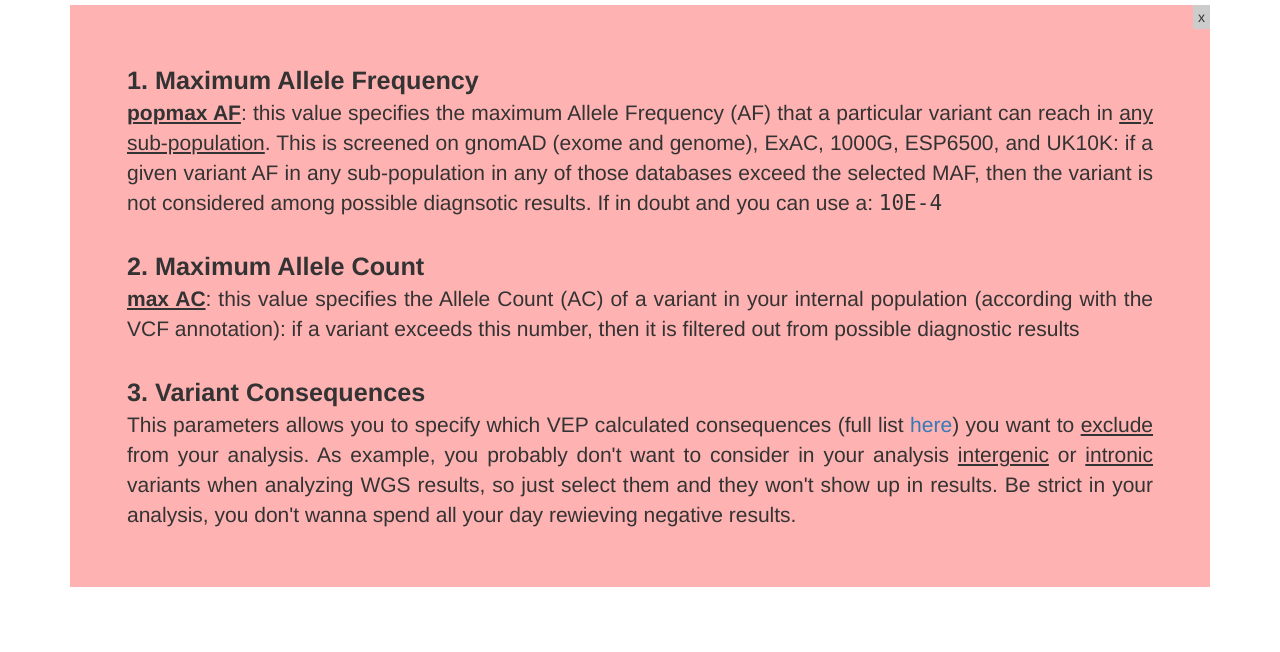
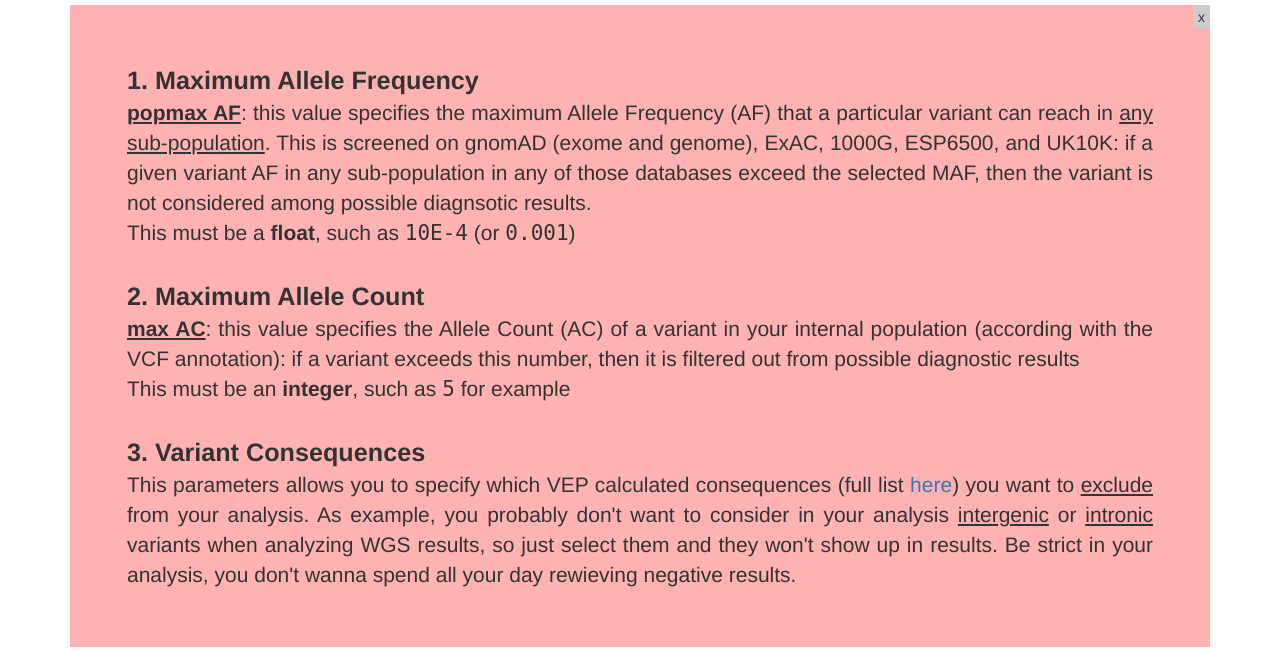
Before and after one commit to cccnrc/diagnosticator-AWS, a Flask app: page /filtering in a window 1280 px wide. Shown: the part 148-800 px from the top of the page. Run offline with Flask 2, Linux system fonts and the light colour scheme; the visitor is signed in with stand-in values (Sample User, id 1); data comes from the database, SQL or seed files in the repository; parts of the project's set-up code (start-up, migrations or seed data) failed here and were passed over; some libraries are stand-ins or nearby versions.

Commit message:
corrected filter explanation page

```diff
--- a/app/templates/filtering_DXcator.html
+++ b/app/templates/filtering_DXcator.html
@@ -48,13 +48,16 @@
       <br>
       <stream style="text-decoration: underline; font-weight: bold;">popmax AF</stream>: this value specifies the maximum Allele Frequency (AF) that a particular variant can reach in <stream style="text-decoration: underline;">any sub-population</stream>. This is screened on gnomAD (exome and genome), ExAC, 1000G, ESP6500, and UK10K: if a given variant
       AF in any sub-population in any of those databases exceed the selected MAF, then the variant is not considered among possible diagnsotic results.
-      If in doubt and you can use a: <stream style="font-family: monospace;">10E-4</stream>
+      <br>
+      This must be a <stream style="font-weight: bold;">float</stream>, such as <stream style="font-family: monospace;">10E-4</stream> (or <stream style="font-family: monospace;">0.001</stream>)
       <br>
       <br>
       <stream style="font-weight: bold; font-size: 120%;"> 2. Maximum Allele Count </stream>
       <br>
       <stream style="text-decoration: underline; font-weight: bold;">max AC</stream>: this value specifies the Allele Count (AC) of a variant in your internal population (according with the VCF annotation):
       if a variant exceeds this number, then it is filtered out from possible diagnostic results
+      <br>
+      This must be an <stream style="font-weight: bold;">integer</stream>, such as <stream style="font-family: monospace;">5</stream> for example
       <br>
       <br>
       <stream style="font-weight: bold; font-size: 120%;"> 3. Variant Consequences </stream>
```
